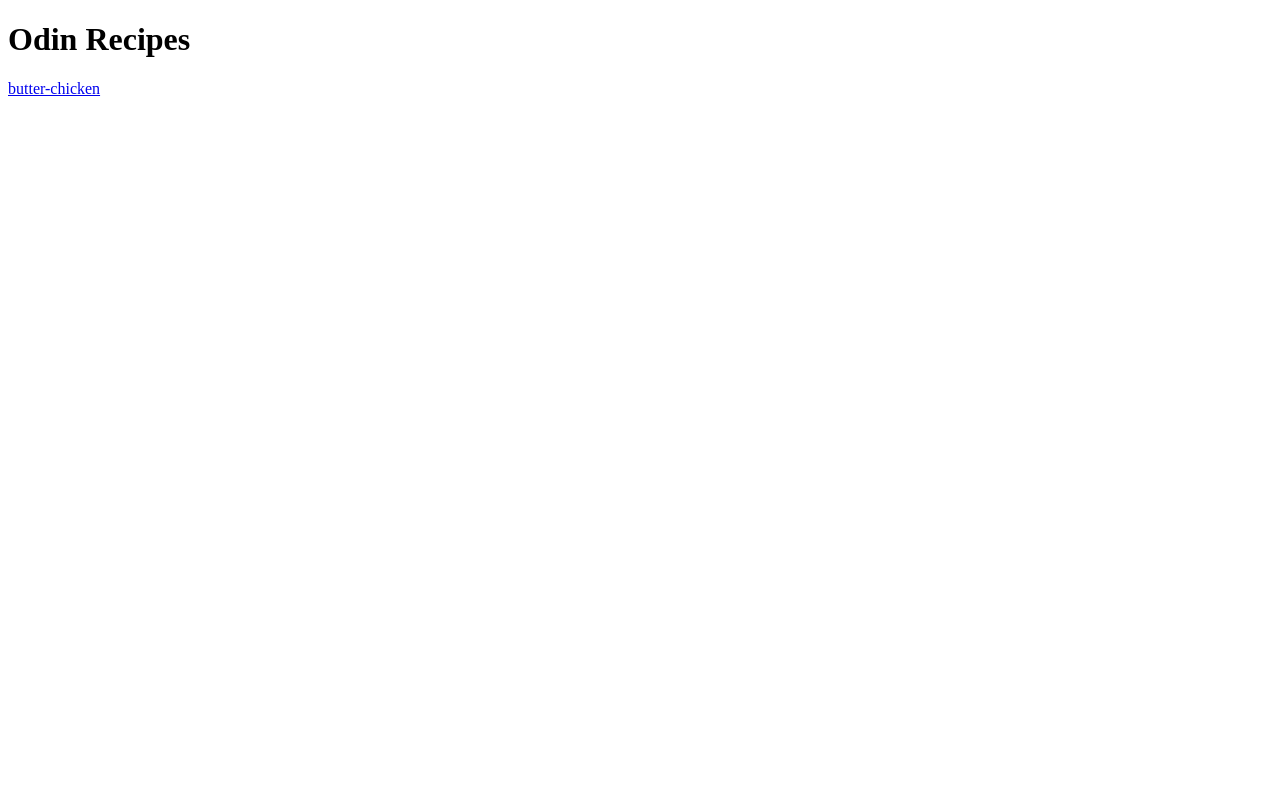
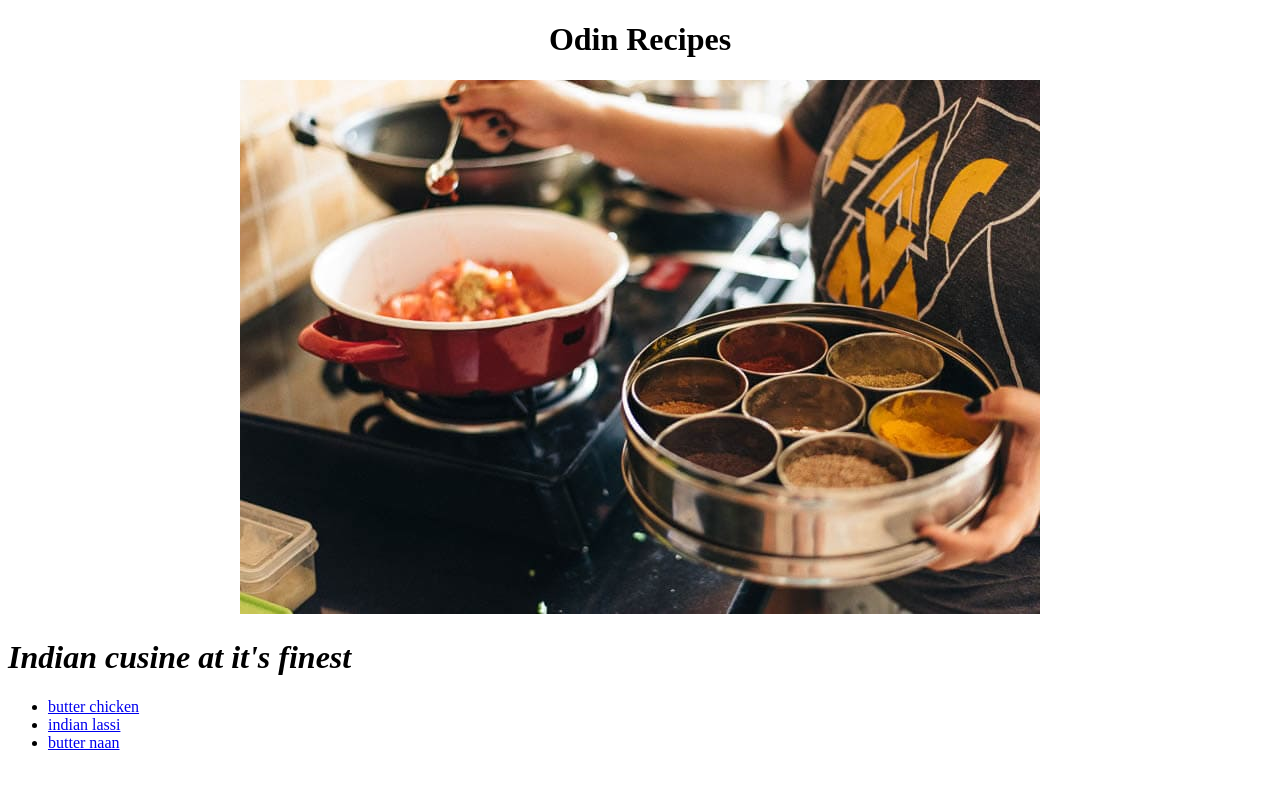
Before and after one commit to dinusathwik/odin-recipes, a plain HTML site: page index.html in a window 1280 px wide. Drawn offline with Linux system fonts and the light colour scheme.

Commit message:
index.html

```diff
--- a/index.html
+++ b/index.html
@@ -5,8 +5,14 @@
     <title>Odin recipes</title>
 </head>
 <body>
-    <h1>Odin Recipes</h1>
-    <a href="./recipes/butter-chicken.html">butter-chicken</a>
+   <center> <h1>Odin Recipes</h1>
+   <img src="./recipes/img/1704_10-Fun-Facts-about-Indian-Cooking-and-Food_006.jpg"></center>
+   <h1><em>Indian cusine at it's finest</em></h1>
+   <ul>
+    <li><a href="./recipes/butter-chicken.html">butter chicken</a></li>
+    <li><a href="./recipes/Indian-Lassi.html">indian lassi</a></li>
+    <li><a href="./recipes/naan.html">butter naan</a></li>
+</ul>
 </body>
 
 
```
